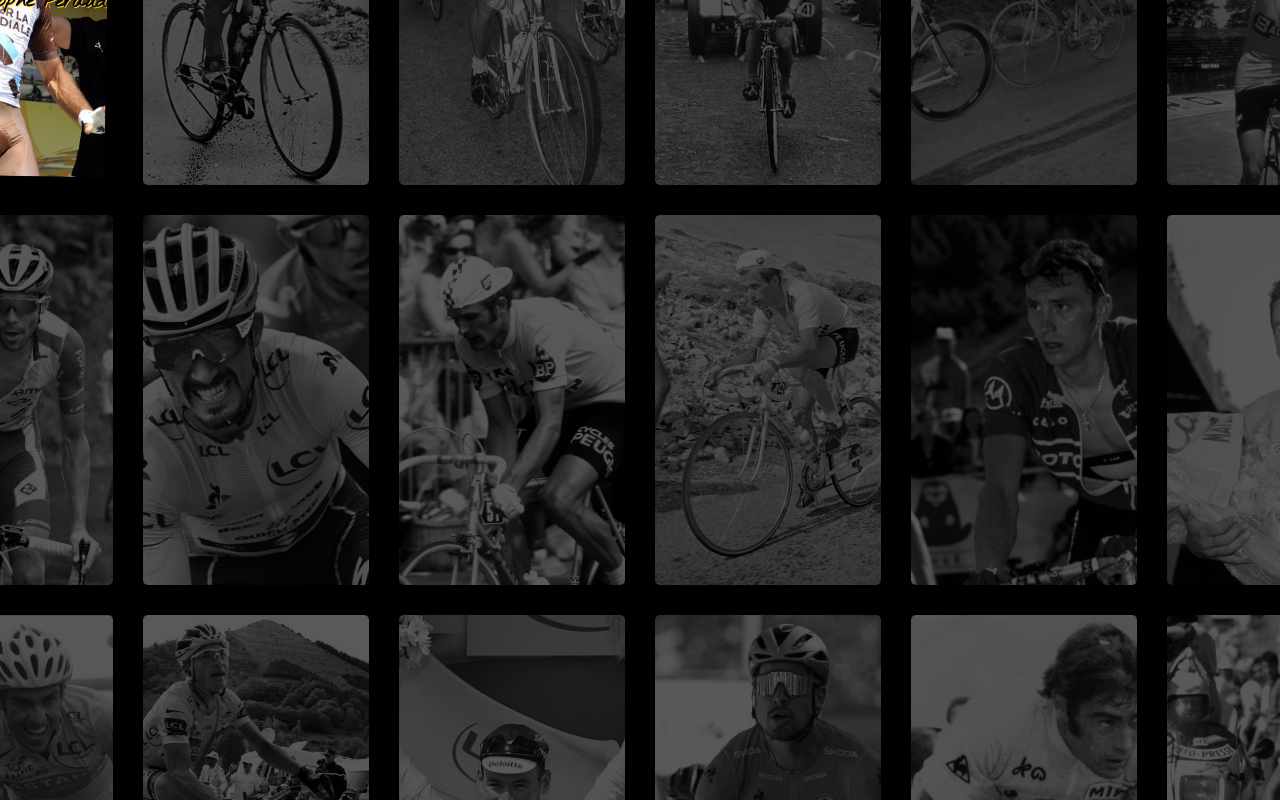
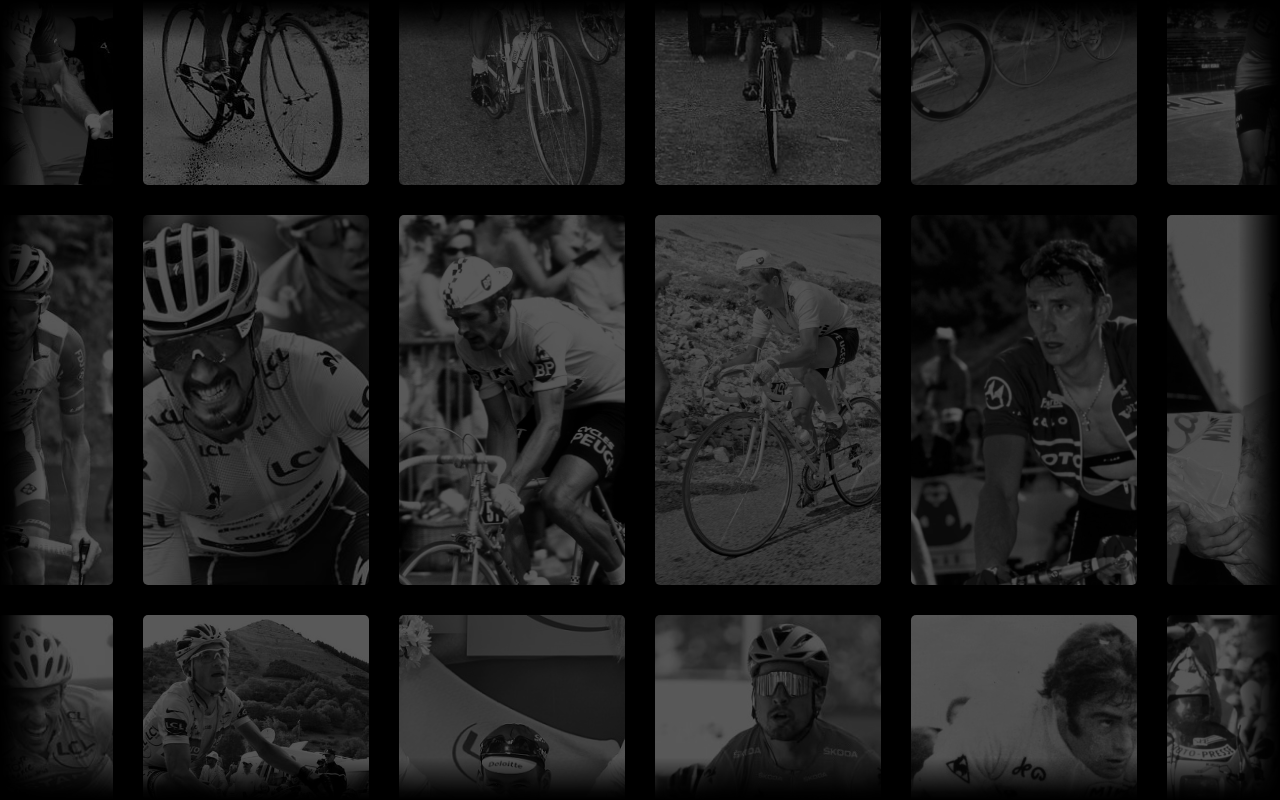
Before and after one commit to gautgel/murdutour, a React (Create React App) app: page / in a window 1280 px wide. Shown: the top 800 px of the page. Built offline with nearby package versions, Linux system fonts and the light colour scheme.

Commit message:
effet mur ajouté css modifié en consequence

```diff
--- a/src/App.css
+++ b/src/App.css
@@ -77,12 +77,48 @@ src: url("./font/Montserrat/Montserrat-Black.ttf");
   text-shadow: 1px 1px #FFC425;
 }
 
-
 .divName {
   position: absolute;
   user-select: none;
   margin: 15vmin 0vmin;
 }
+
+.linear{
+  position: fixed;
+  z-index: 1500;
+
+}
+
+.top{
+  top: 0%;
+  left: 0;
+  width: 100%;
+  height: 50px;
+  background: linear-gradient(black,rgba(0,0,0,0.95), rgba(0,0,0,0.9),rgba(0,0,0,0.8), rgba(0,0,0,0.7),rgba(0,0,0,0.6),rgba(0,0,0,0.5),rgba(0,0,0,0.4),rgba(0,0,0,0.3),rgba(0,0,0,0.2),rgba(0,0,0,0.1),rgba(0,0,0,0),rgba(0,0,0,0),rgba(0,0,0,0));
+}
+.bottom{
+  bottom: 0%;
+  left: 0;
+  width: 100%;
+  height: 50px;
+  background: linear-gradient(to top, black,rgba(0,0,0,0.95), rgba(0,0,0,0.9),rgba(0,0,0,0.8), rgba(0,0,0,0.7),rgba(0,0,0,0.6),rgba(0,0,0,0.5),rgba(0,0,0,0.4),rgba(0,0,0,0.3),rgba(0,0,0,0.2),rgba(0,0,0,0.1),rgba(0,0,0,0),rgba(0,0,0,0),rgba(0,0,0,0));
+}
+.right{
+  top: 0%;
+  right: 0%;
+  width: 50px;
+  height: 100vh;
+  background: linear-gradient(to left, black,rgba(0,0,0,0.95), rgba(0,0,0,0.9),rgba(0,0,0,0.8), rgba(0,0,0,0.7),rgba(0,0,0,0.6),rgba(0,0,0,0.5),rgba(0,0,0,0.4),rgba(0,0,0,0.3),rgba(0,0,0,0.2),rgba(0,0,0,0.1),rgba(0,0,0,0),rgba(0,0,0,0),rgba(0,0,0,0));
+}
+.left{
+  top: 0%;
+  left: 0%;
+  width: 50px;
+  height: 100vh;
+  background: linear-gradient(to right, black,rgba(0,0,0,0.95), rgba(0,0,0,0.9),rgba(0,0,0,0.8), rgba(0,0,0,0.7),rgba(0,0,0,0.6),rgba(0,0,0,0.5),rgba(0,0,0,0.4),rgba(0,0,0,0.3),rgba(0,0,0,0.2),rgba(0,0,0,0.1),rgba(0,0,0,0),rgba(0,0,0,0),rgba(0,0,0,0));
+}
+
+/*css description*/
 
 .DivWrapContainer{
   width: auto;
@@ -104,8 +140,8 @@ src: url("./font/Montserrat/Montserrat-Black.ttf");
   font-family: 'Montserrat',sans-serif;
 }
 
-/* Elo: CSS du composant de la fiche ou les photos sont à droite */
-/* Elo :Container, le BlocDroit contient les photos et les textes */
+/* Elo: CSS of the plug component or the photos are on the right */
+/*Elo: Container, the RightLeft contains photos and texts */
 
 .BlocDroit {
   width: 100%;
@@ -162,6 +198,7 @@ src: url("./font/Montserrat/Montserrat-Black.ttf");
   font-size: 18px;
   color:white;
   font-family: 'Montserrat',sans-serif;
+  background-color: rgba(0, 0, 0, 0.01);
 }
 /* elo :photo qui se trouve à gauche */
 
@@ -237,11 +274,13 @@ src: url("./font/Montserrat/Montserrat-Black.ttf");
 /*Preloader by Gauthier*/
 
 .preloader{
+  position: relative;
   width: 100%;
   height: 100vh;
   background: #FFC425;
   animation: fade 1s forwards;
   animation-delay: 2s;
+  z-index: 990000;
 }
 
 .cycle-wrapper {
--- a/src/Vues/Mur.js
+++ b/src/Vues/Mur.js
@@ -74,11 +74,11 @@ class Mur extends Component {
   };
 
   deplacer = () => {
+    //the draggable.create function is very easy to use, type of drag, the resistance of the drag, the borders of the drag with window so the window compared to the div wall. it's a greensock pluggin
+    Draggable.create(".mur", {type:"x,y", edgeResistance:1, bounds:window});
 
 
 
-//TweenLite.to('.mur',3,{x:300})
-    Draggable.create(".mur", {type:"x,y", edgeResistance:1, bounds:window});
     // let TopPosDiv = 0;
     // let LeftPosdiv = 0;
     // let oldX = 0;
@@ -212,7 +212,17 @@ class Mur extends Component {
     return this.state.isloading === 0 ? (
       <Preloader>{this.preloader()}</Preloader>
     ) : this.state.isfiche === 0 ? (
-      <div className="mur">{this.AfficherVignette()}</div>
+        <React.Fragment>
+            <div className="linear top"></div>
+            <div className="linear left"></div>
+            <div className="linear right"></div>
+            <div className="linear bottom"></div>
+            <div className="mur">
+
+            {this.AfficherVignette()}
+            </div>
+      </React.Fragment>
+
     ) : (
       <Describe data={this.state.data} retour={e => this.retour(e)}>
         {this.generate()}
--- a/src/index.css
+++ b/src/index.css
@@ -3,5 +3,5 @@ body {
   padding: 0;
   font-family: sans-serif;
   overflow: hidden;
-  background: #FFC425;
+  background: black;
 }
```
